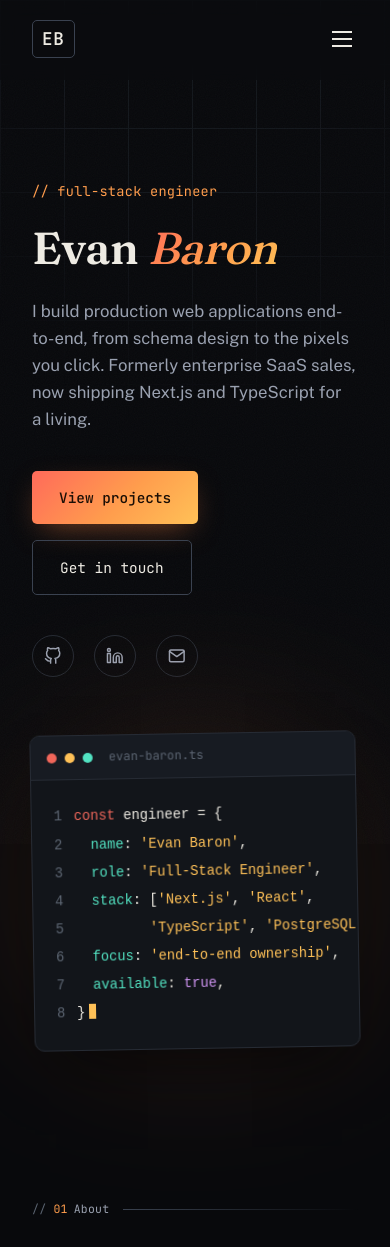
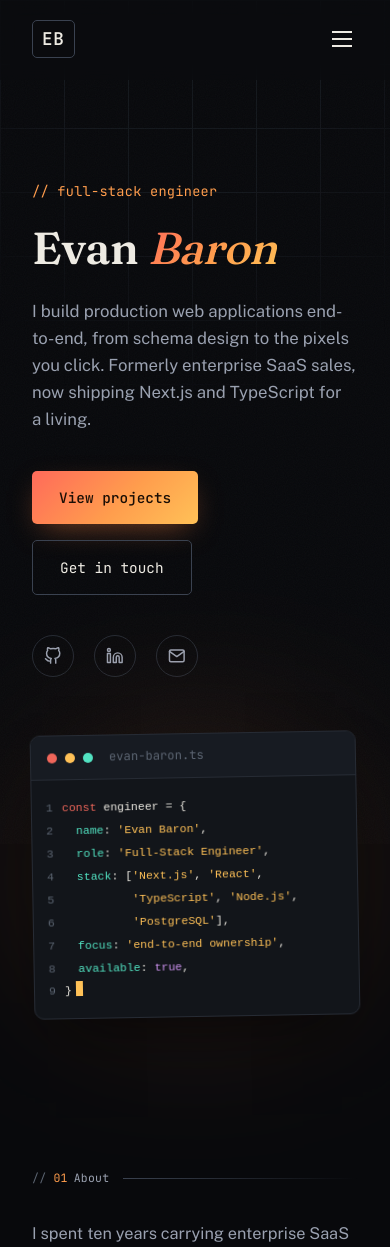
Before and after one commit to evan-baron/professional-portfolio, a Next.js app: page / in a window 390 px wide. Shown: the top 1247 px of the page. Built offline with nearby package versions, Linux system fonts and the light colour scheme.

Commit message:
added node to stack in engineer blob in hero

```diff
--- a/src/components/Hero/Hero.tsx
+++ b/src/components/Hero/Hero.tsx
@@ -22,9 +22,9 @@ const Hero = () => {
 						Evan <em>Baron</em>
 					</h1>
 					<p className={styles.tagline}>
-						I build production web applications end-to-end, from schema design to
-						the pixels you click. Formerly enterprise SaaS sales, now shipping
-						Next.js and TypeScript for a living.
+						I build production web applications end-to-end, from schema design
+						to the pixels you click. Formerly enterprise SaaS sales, now
+						shipping Next.js and TypeScript for a living.
 					</p>
 
 					<div className={styles.actions}>
@@ -93,21 +93,24 @@ const Hero = () => {
 							<span className={styles.str}>&apos;Next.js&apos;</span>,{' '}
 							<span className={styles.str}>&apos;React&apos;</span>,{'\n'}
 							<span className={styles.ln}>5</span>
-							{'         '}
+							{'          '}
 							<span className={styles.str}>&apos;TypeScript&apos;</span>,{' '}
+							<span className={styles.str}>&apos;Node.js&apos;</span>,{'\n'}
+							<span className={styles.ln}>6</span>
+							{'          '}
 							<span className={styles.str}>&apos;PostgreSQL&apos;</span>],{'\n'}
-							<span className={styles.ln}>6</span>
+							<span className={styles.ln}>7</span>
 							{'  '}
 							<span className={styles.prop}>focus</span>:{' '}
 							<span className={styles.str}>
 								&apos;end-to-end ownership&apos;
 							</span>
 							,{'\n'}
-							<span className={styles.ln}>7</span>
+							<span className={styles.ln}>8</span>
 							{'  '}
 							<span className={styles.prop}>available</span>:{' '}
 							<span className={styles.bool}>true</span>,{'\n'}
-							<span className={styles.ln}>8</span>
+							<span className={styles.ln}>9</span>
 							{'}'}
 							<span className={styles.cursor} aria-hidden='true' />
 						</code>
--- a/src/components/Hero/hero.module.scss
+++ b/src/components/Hero/hero.module.scss
@@ -199,6 +199,11 @@
 	white-space: pre;
 	overflow-x: auto;
 	color: var(--text);
+
+	@media (max-width: 480px) {
+		padding: 16px 14px;
+		font-size: 0.72rem;
+	}
 }
 
 .ln {
@@ -206,6 +211,10 @@
 	width: 20px;
 	color: var(--text-faint);
 	user-select: none;
+
+	@media (max-width: 480px) {
+		width: 16px;
+	}
 }
 
 .kw {
```
